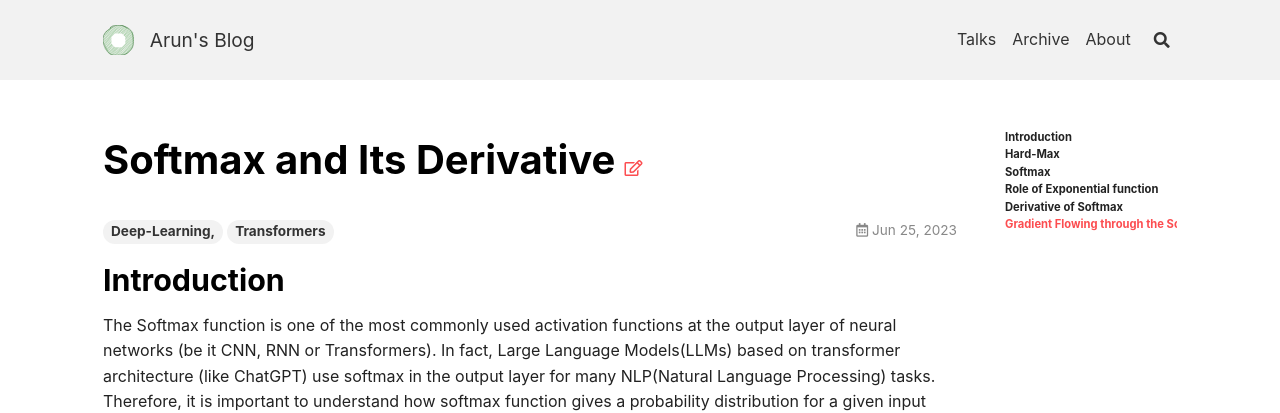
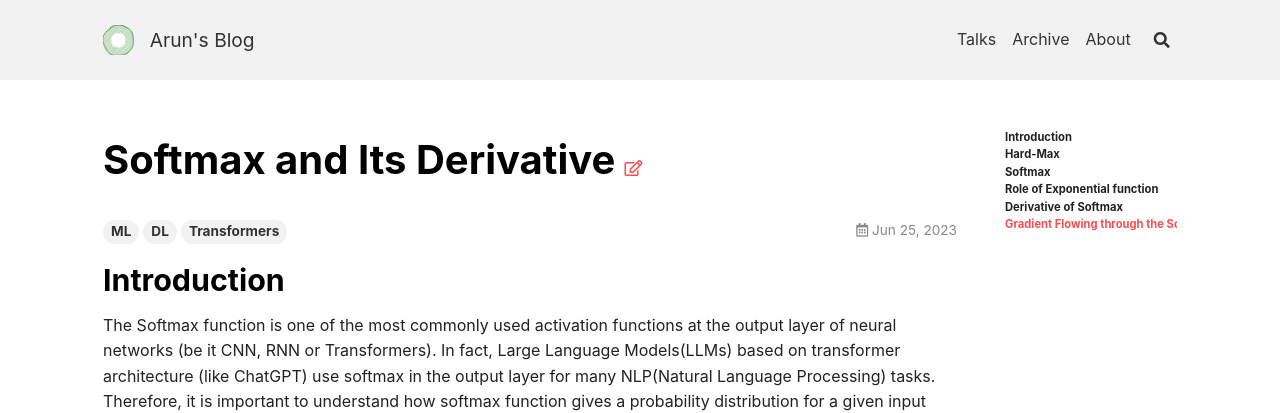
Before and after one commit to Arunprakash-A/Arunprakash-a.github.io, a Jekyll site: the page built from _posts/2023-06-25-SoftmaxDerivative.md, in a window 1280 px wide and 900 px high. Shown: the top 413 px of the window. Built offline with Jekyll 4.4.1, drawn with Linux system fonts in a browser that asks for light colours; nearby versions of some CDN libraries; formulas are drawn with MathJax 3; comment, search, counter and statistics services are not loaded.

Commit message:
Update 2023-06-25-SoftmaxDerivative.md

```diff
--- a/_posts/2023-06-25-SoftmaxDerivative.md
+++ b/_posts/2023-06-25-SoftmaxDerivative.md
@@ -2,7 +2,7 @@
 layout: page
 title: "Softmax and Its Derivative"
 date: 2023-06-25
-tags: Deep-Learning, Transformers
+tags: ML DL Transformers
 key: "SID0625"
 comment: true
 mathjax: true
```
